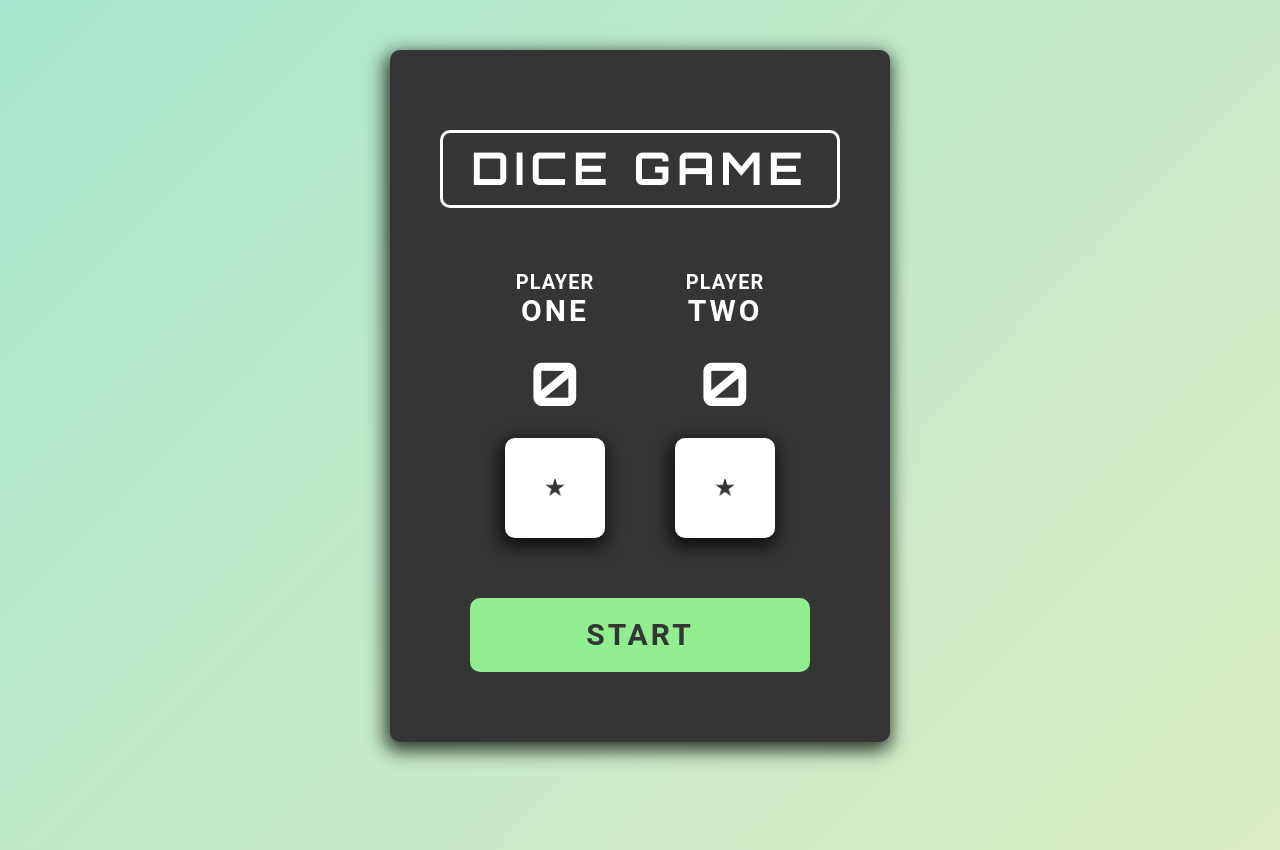
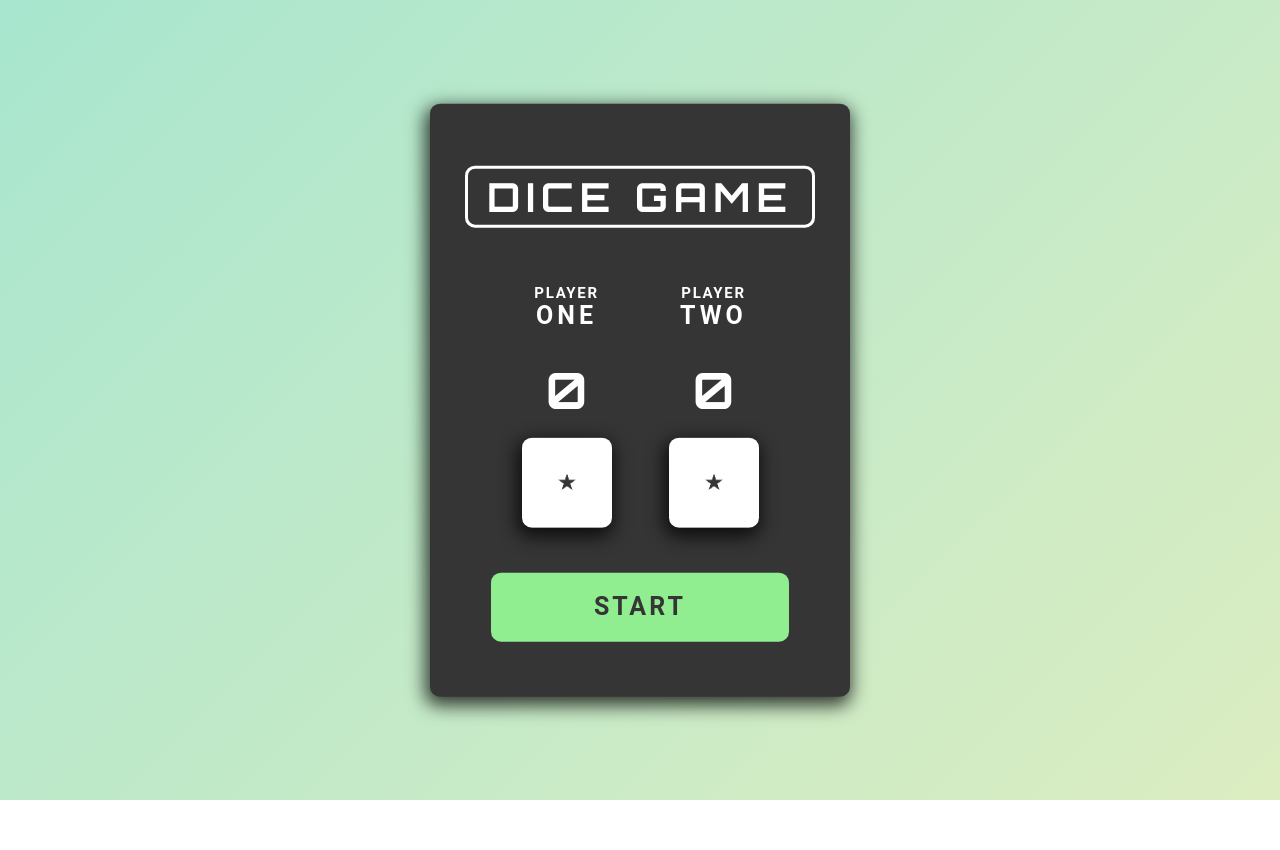
Before and after one commit to gare-Ware/Dice-Game, a website built with webpack: page Dice Game Project/index.html in a window 1280 px wide. After the commit the page ends 800 px from the top, so only its background shows below. Built offline with nearby package versions, Linux system fonts and the light colour scheme; no server answers.

Commit message:
Add files via upload

```diff
--- a/Dice Game Project/index.css
+++ b/Dice Game Project/index.css
@@ -9,7 +9,6 @@ html, body {
 }
 
 body {
-    padding-top: 50px;
     background-image: linear-gradient(135deg, var(--color-1) , var(--color-2));
     font-family: 'Roboto', sans-serif;
     height: 100vh;
@@ -17,23 +16,24 @@ body {
 }
 
 .container {
-    width: 400px;
+    width: 350px;
     text-align: center;
     margin: 0 auto;
     background-color: #353535;
     box-shadow: -2px 6px 18px 3px rgba(0,0,0,0.75);
-    padding: 50px;
+    padding: 35px 35px;
     border-radius: 10px;
     position: relative;
-    /* border: solid red; */
+    top: 50%;
+    transform: translateY(-50%);
 }
 
 #message {
-    font-size: 45px;
+    font-size: 40px;
     font-family: 'Orbitron', sans-serif;
     letter-spacing: 6px;
     border: solid white;
-    padding: 10px;
+    padding: 5px;
     border-radius: 10px;
 }
 
@@ -41,6 +41,7 @@ body {
     width: 100%;
     display: flex;
     justify-content: center;
+    margin-bottom: 0;
 }
 
 .activePlayer {
@@ -51,46 +52,44 @@ body {
 
 #player1, #player2 {
     padding: 20px 35px;
-    width: 25%;
+    width: 22%;
+    display: flex;
+    flex-direction: column;
+    align-items: center;
 }
 
 .dice {
     border-radius: 10px;
-    width: 100px;
-    height: 100px;
+    width: 90px;
+    height: 90px;
     background-color: white;
     background-size: contain;
-    margin: 0 auto;
-    font-size: 80px;
     color: #353535;;
-    display: block;
-    align-items: center;
-    justify-content: center;
 }
 
 .playerHeader {
-    font-size: 20px;
-    letter-spacing: 1px;
+    font-size: 15px;
+    letter-spacing: 1.7px;
 }
 
 #player1Scoreboard, #player2Scoreboard {
     font-family: 'Orbitron', sans-serif;
-    font-size: 60px;
+    font-size: 50px;
 }
 
 h1 span {
     display: block;
-    font-size: 30px;
-    letter-spacing: 3px;
+    font-size: 25px;
+    letter-spacing: 4px;
 }
 
 button {
     color: #353535;
     padding: 20px 30px;
-    font-size: 30px;
+    font-size: 25px;
     font-weight: 700;
     letter-spacing: 3px;
-    margin: 40px auto;
+    margin: 25px auto;
     margin-bottom: 20px;
     border: none;
     border-radius: 10px;
@@ -110,14 +109,14 @@ button {
 #riskBtn {
     display: none;
     background: #F0E68C;
-    font-size: 30px;
+    font-size: 25px;
     margin-top: 0;
 }
 
 #riskBtn span {
     display: block;
-    font-size: 20px;
-    letter-spacing: 1.5px;
+    font-size: 15px;
+    letter-spacing: 2.5px;
 }
 
 #startBtn {
```
